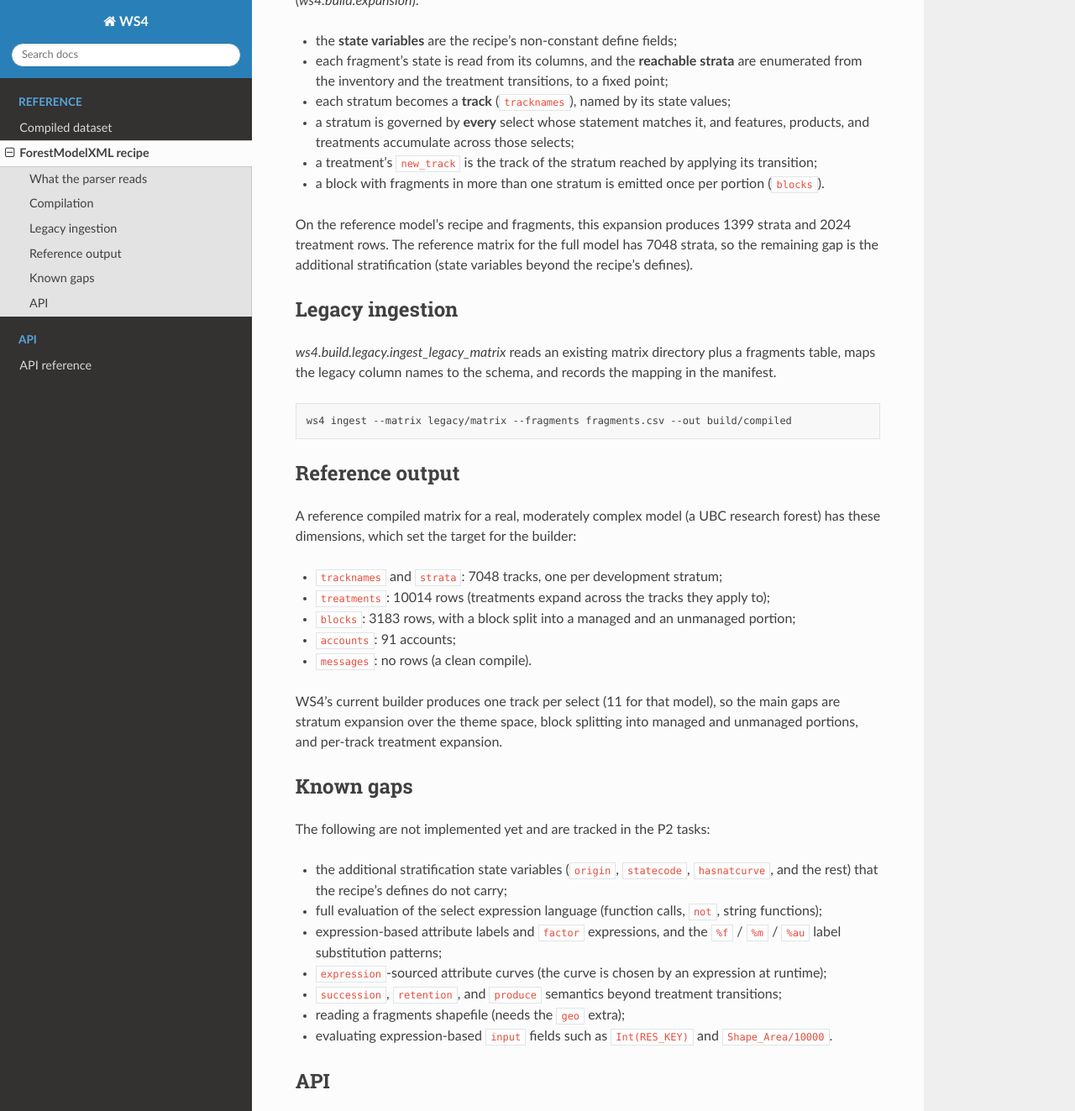
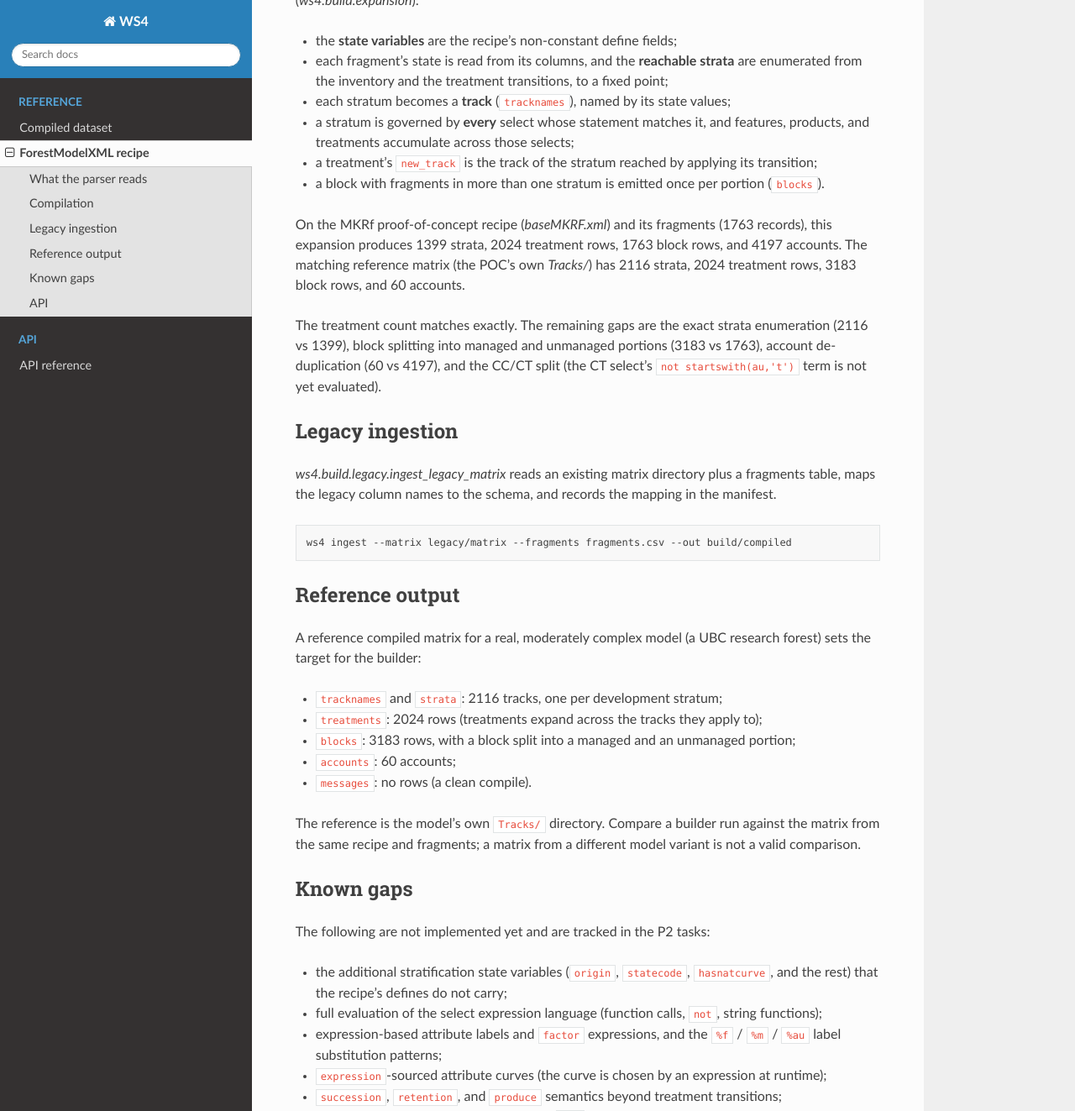
Before and after one commit to UBC-FRESH/ws4, a Sphinx documentation site: the page built from docs/reference/forestmodelxml.rst, in a window 1280 px wide and 1400 px high, scrolled down 894 px, cut to the strip 0-1323 px from the top of the window. Shown: the whole strip at 84% size. Built offline with Sphinx 7.4.7 and the Read the Docs theme 3.1.0, drawn with Linux system fonts in a browser that asks for light colours.

Commit message:
P2.1 correct the reference benchmark to the same-model matrix

```diff
--- a/docs/reference/forestmodelxml.rst
+++ b/docs/reference/forestmodelxml.rst
@@ -43,9 +43,13 @@ variables, which moves a block to the stratum of the new values and therefore on
 - a treatment's ``new_track`` is the track of the stratum reached by applying its transition;
 - a block with fragments in more than one stratum is emitted once per portion (``blocks``).
 
-On the reference model's recipe and fragments, this expansion produces 1399 strata and 2024 treatment
-rows. The reference matrix for the full model has 7048 strata, so the remaining gap is the additional
-stratification (state variables beyond the recipe's defines).
+On the MKRf proof-of-concept recipe (`baseMKRF.xml`) and its fragments (1763 records), this expansion
+produces 1399 strata, 2024 treatment rows, 1763 block rows, and 4197 accounts. The matching reference
+matrix (the POC's own `Tracks/`) has 2116 strata, 2024 treatment rows, 3183 block rows, and 60 accounts.
+
+The treatment count matches exactly. The remaining gaps are the exact strata enumeration (2116 vs
+1399), block splitting into managed and unmanaged portions (3183 vs 1763), account de-duplication (60
+vs 4197), and the CC/CT split (the CT select's ``not startswith(au,'t')`` term is not yet evaluated).
 
 Legacy ingestion
 ----------------
@@ -60,18 +64,17 @@ maps the legacy column names to the schema, and records the mapping in the manif
 Reference output
 ----------------
 
-A reference compiled matrix for a real, moderately complex model (a UBC research forest) has these
-dimensions, which set the target for the builder:
+A reference compiled matrix for a real, moderately complex model (a UBC research forest) sets the
+target for the builder:
 
-- ``tracknames`` and ``strata``: 7048 tracks, one per development stratum;
-- ``treatments``: 10014 rows (treatments expand across the tracks they apply to);
+- ``tracknames`` and ``strata``: 2116 tracks, one per development stratum;
+- ``treatments``: 2024 rows (treatments expand across the tracks they apply to);
 - ``blocks``: 3183 rows, with a block split into a managed and an unmanaged portion;
-- ``accounts``: 91 accounts;
+- ``accounts``: 60 accounts;
 - ``messages``: no rows (a clean compile).
 
-WS4's current builder produces one track per select (11 for that model), so the main gaps are stratum
-expansion over the theme space, block splitting into managed and unmanaged portions, and per-track
-treatment expansion.
+The reference is the model's own ``Tracks/`` directory. Compare a builder run against the matrix from
+the same recipe and fragments; a matrix from a different model variant is not a valid comparison.
 
 Known gaps
 ----------
```
